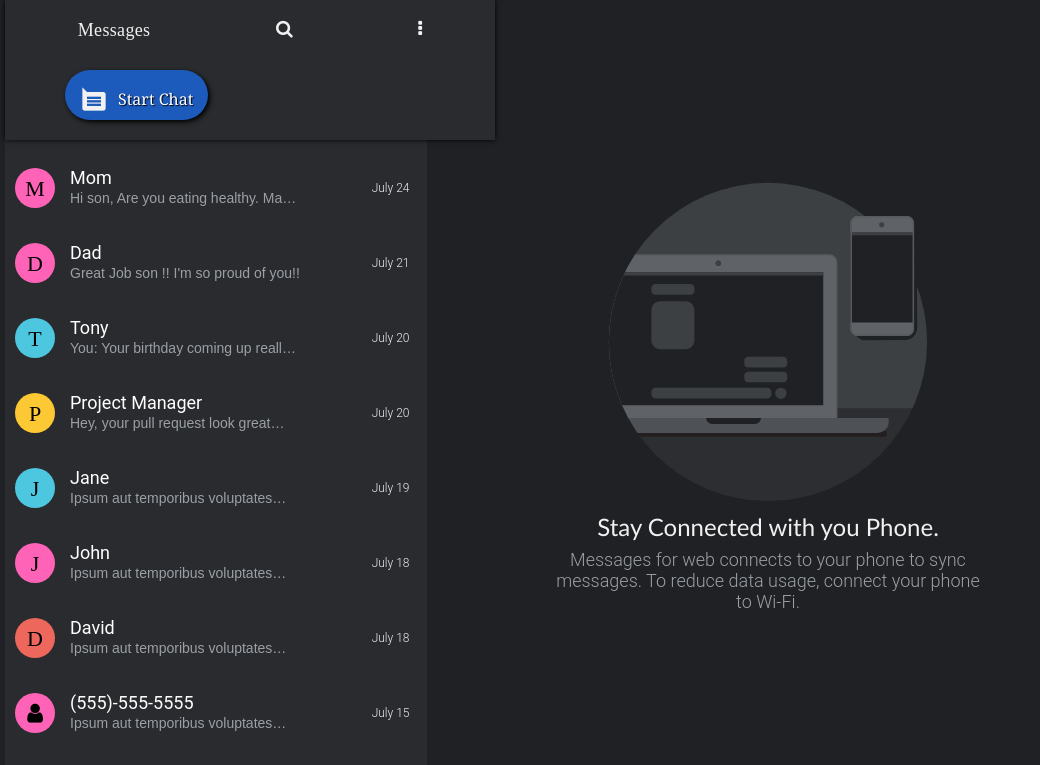
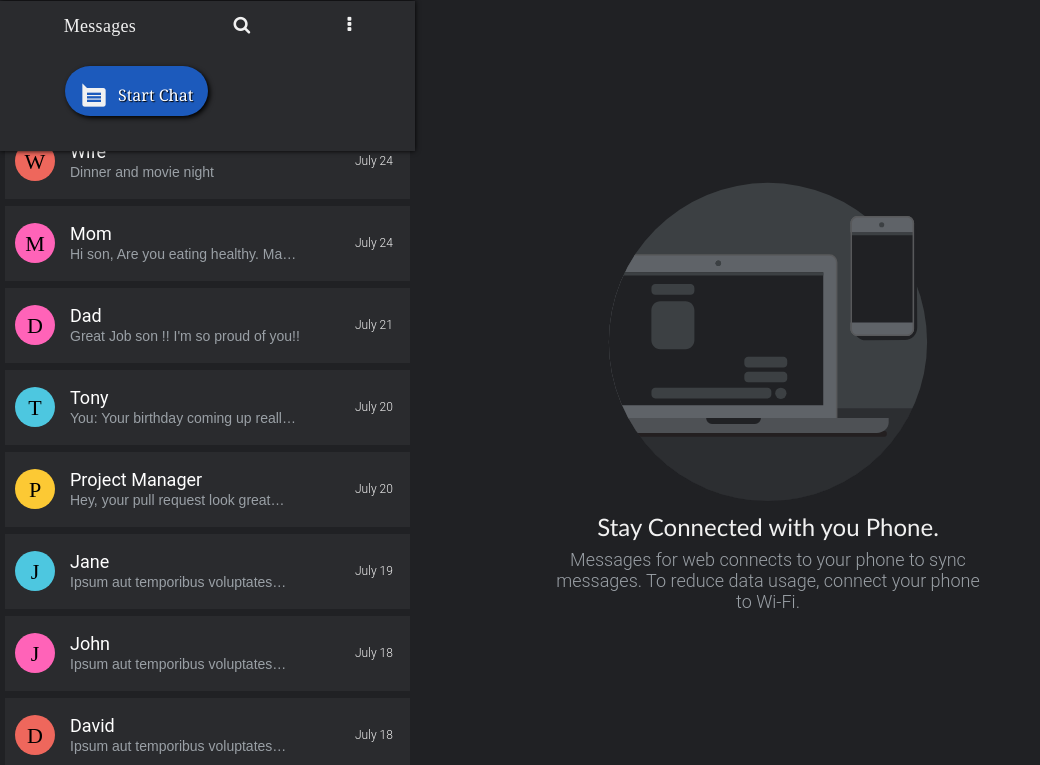
Before and after one commit to cbedroid/Messenger-UI, a plain HTML site: page index.html in a window 1280 px wide. Shown: the top 765 px of the page, without its empty margins (0-1040 px from the left). Drawn offline with nearby package versions, Linux system fonts and the light colour scheme.

Commit message:
Update HTML, Fixed Nav, Add images for README

```diff
--- a/app.js
+++ b/app.js
@@ -2,6 +2,7 @@ var test = new Array();
 
 $(document).ready(() => {
   //GLOBALS
+  let scroll_position;
   const main_section = $("#main_section");
   const convos = $(".convo-wrapper");
   const mobile_bg = "#" + $(main_section).data("mobile");
@@ -10,23 +11,34 @@ $(document).ready(() => {
   const action_floater = floater.find(".action_text");
   const float_action_text = $("#action_text");
   const colors = ["rgb(252, 201, 52)", "#EE675C", "#FF63B8", "#4dc7e0"];
-  let scroll_position;
+
+  // check if user is using a mobile device
+  const is_mobile = /android|webos|iphone|ipad|ipod|blackberry|iemobile|opera mini/i.test(
+    navigator.userAgent.toLowerCase()
+  );
+
+
+  // get navigation width while relative and apy width to fixed position
+  const nav_width = $(".nav-container").width();
+  const nav_height = $(".nav-container").height();
+  if (!is_mobile){
+     const nav_container = $('.nav-container');
+    $(nav_container).addClass('nav_fixed');
+    $(nav_container).width(nav_width);
+    // clear navigation
+    $('#convo-main-container').css('margin-top',nav_height);
+
+  }
 
   // Set total numbers of conversation in dataset
   // for css profile image color
   $(main_section).data("cc", convos.length);
-
-  // chck if user is using a mobile device
-  const is_mobile = /android|webos|iphone|ipad|ipod|blackberry|iemobile|opera mini/i.test(
-    navigator.userAgent.toLowerCase()
-  );
 
   // Set convo panel background color according to device
   // Set profile image background color
   $(convos).each(function () {
     const random = Math.floor(Math.random() * colors.length);
     $(this).find(".img-tray").css("background", colors[random]);
-
     this.style.background = is_mobile ? mobile_bg : desktop_bg;
   });
 
--- a/app.sass
+++ b/app.sass
@@ -16,7 +16,8 @@ $text_secondary: #9aa0a6
         background: nth($colors, random(length($colors)))
 
 body
-  margin: 0 auto
+  width: 100vw
+  height: 100vh
   padding: 0
   background: $primary
   color: $secondary
@@ -39,18 +40,14 @@ body
 
 #main_section
   display: block
-  width: 100%
-  height: 100%
+  width: 100vw
+  height: 100vh
   padding-left: 5px
-
 
 .nav-container
   background: $primary
-  position: fixed
-  top: 0
-  max-width: 500px
+  width: inherit
   height: auto
-  width: 490px
   display: flex
   flex-direction: column
   align-self: flex-start
@@ -93,7 +90,7 @@ body
   color: $secondary
   font-weight: 400
   box-shadow: 2px 2px 5px #000
-  .action-content
+  .floater-content
     align-self: flex-start
     display: flex
     flex-direction: row
@@ -119,8 +116,7 @@ body
 .mobile-action
   position: fixed
   bottom: 40px
-  right: 20px
-  width: clamp(150px 300px, 500px)
+  right: -40px
   height: 50px
   display: flex
   flex-direction:  row
@@ -134,13 +130,12 @@ body
 
   // Conversation section
 #convo-main-container
-  padding-top: 75px
   display: flex
   width: 100%
+  height: 100%
   flex-direction: column
   justify-content: space-around
   font: 100 12px Roboto
-  //background: red
 
 // Messages
 .convo-wrapper
@@ -246,3 +241,16 @@ body
     width: 42%
     font: 300 18px Roboto
     color: $text_secondary
+
+.nav_fixed
+  /* fixed navigation width when position is set to fixed */
+  box-sizing: border-box
+  padding: 5px
+  height: 150px
+  max-height: 150px
+  position: fixed
+  top: 1px
+  left: 0
+  bottom: 0
+  right: 0
+  z-index: 100
--- a/index.html
+++ b/index.html
@@ -2,9 +2,9 @@
 <html lang="en">
 <head>
   <meta charset="UTF-8">
-  <meta charset="UTF-8">
+  <meta name="viewport" content="width=device-width, initial-scale=1.0, maximum-scale=1.0, user-scalable=no">
   <meta http-equiv="X-UA-Compatible" content="IE=edge">
-  <meta name="viewport" content="width=device-width, initial-scale=1.0, maximum-scale=1.0, user-scalable=no">
+  <base href="/"/>
   <!-- Font Awesome -->
   <link rel="stylesheet" href="https://cdnjs.cloudflare.com/ajax/libs/font-awesome/4.7.0/css/font-awesome.min.css">
   <!-- Material Icons -->
@@ -14,12 +14,12 @@
     integrity="sha384-ggOyR0iXCbMQv3Xipma34MD+dH/1fQ784/j6cY/iJTQUOhcWr7x9JvoRxT2MZw1T" crossorigin="anonymous">
   <link rel="stylesheet" type="text/css" href="app.css">
 
-  <title></title>
+  <title>Messenger UX</title>
 </head>
 <body>
-  <div class="row no-gutters">
-    <div class="col-12 col-md-4" >
   <section id="main_section" data-cc=0 data-desktop="2a2b2e" data-mobile="202124">
+    <div class="row">
+      <div class="col-12 col-md-4">
         <!-- Message Navigation -->
         <div class="nav-container">
           <nav class="navigation">
@@ -31,13 +31,9 @@
           </nav>
           <!-- Floating Chat Icon-->
           <div id="floater">
-            <div class="action-widget ">
-              <div class="action-tray">
-                <div class="action-content">
+            <div class="floater-content">
               <i class="material-icons">message</i>
               <p id="action_text" style="display: none;">Start Chat</p>
-                </div>
-              </div>
             </div>
           </div>
       </div>
@@ -48,8 +44,8 @@
           <i class="profile-img fa fa-user"></i>
         </div>
         <div class="msg-preview">
-            <h3 class="username">Wink</h3>
-            <p>Ipsum aut temporibus voluptates assumenda optio Aut nulla dolorem ratione saepe et rerum nostrum? Pariatur porro velit dolorem consequatur soluta? Quam voluptatibus quis culpa similique excepturi. Iste accusantium voluptates fugit?</p>
+          <h3 class="username">Wife</h3>
+          <p>Dinner and movie night</p>
         </div>
         <div class="date-tray">
           <small class="msg-date"> July 24</small>
@@ -265,13 +261,14 @@
       </div>
     </div>
     </div>
-
+   </div>
+  </div>
 </section>
-  </div>
 
   <!-- Desktop Right panel-->
+  <section id="main_panel_right">
+    <div class="row no-gutters">
       <div class="col-9 col-md-9">
-    <section id="main_panel_right">
         <div id="landing_hero">
           <img id="landing_splash" src="splash_dark.svg" alt="Nothing">
           <h1 class="title">Stay Connected with you Phone.</h1>
@@ -282,6 +279,7 @@
         </div>
      </div>
   </div>
+  </section>
 
 </body>
 <!-- JQuery -->
```
Also changed, not shown: app.css, images/WM_desktop.png (added), images/WM_mobile_horizontal.png (added), images/WM_mobile_portrait.png (added), images/default.png (renamed from default.png). Lines whose indentation alone changed are shown as unchanged.
